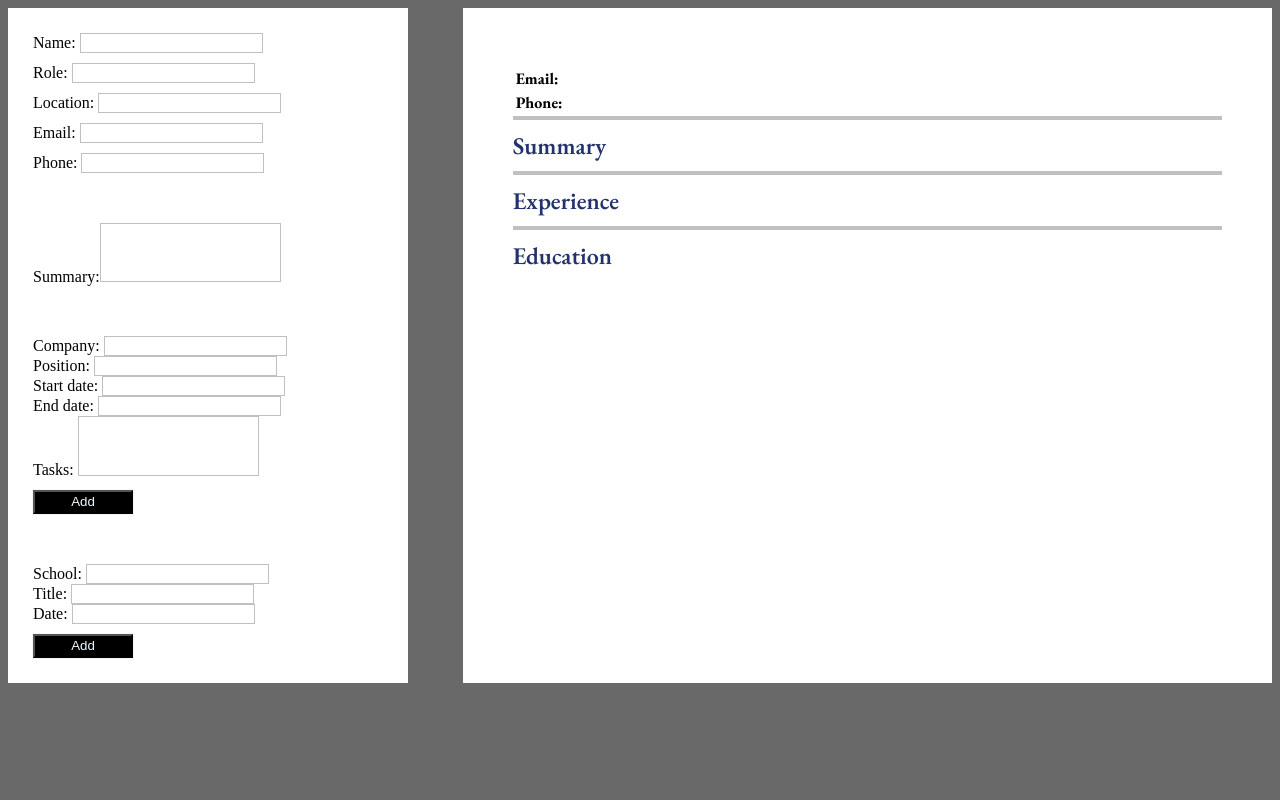
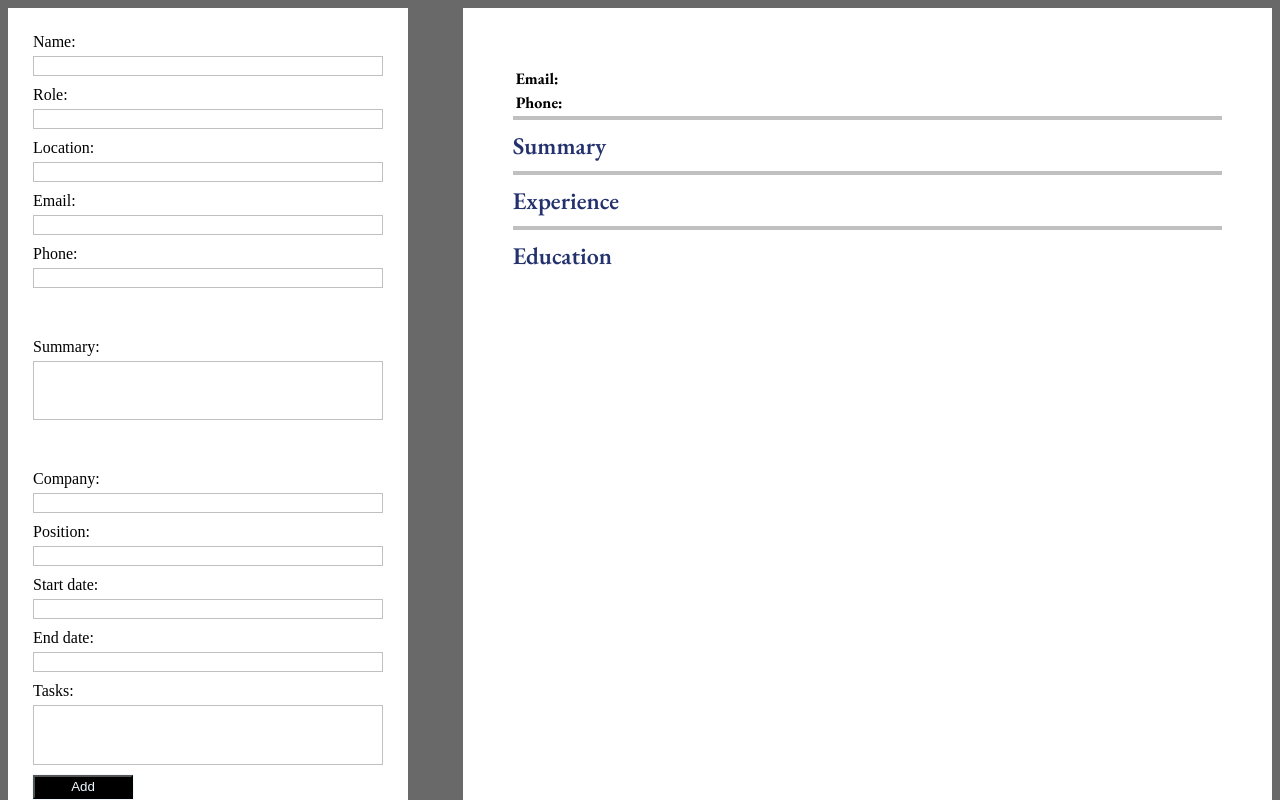
Before and after one commit to marcusicaro/cv-application, a React (Create React App) app: page / in a window 1280 px wide. Shown: the top 800 px of the page. Built offline with nearby package versions, Linux system fonts and the light colour scheme.

Commit message:
Fix form display

```diff
--- a/src/App.css
+++ b/src/App.css
@@ -65,6 +65,12 @@ textarea {
 
 textarea:focus {
     outline: 1px solid silver;
+}
+
+.input-content {
+    display: grid;
+    grid-template-rows: min-content min-content;
+    gap: 5px;
 }
 
 .general-info, .summary-info, .experience-content {
--- a/src/components/education/Education.js
+++ b/src/components/education/Education.js
@@ -37,7 +37,6 @@ class Education extends Component {
     return (
       <div className='form-cv'>
         <form onSubmit={this.onSubmitForm} className="add-form">
-          <div className='form-content'>
           <div className='input-content'>
           <label htmlFor="school">School: </label>
           <input name="school" value={school} onChange={this.handleInputChange} type="text" id="school"></input>
@@ -50,7 +49,6 @@ class Education extends Component {
           <label htmlFor="date">Date: </label>
           <input name="date" value={date} onChange={this.handleInputChange} type="text" id="date"></input>
           </div>
-          </div>
           <button type='submit'>Add</button>
         </form>
       </div>
--- a/src/components/experience/Experience.js
+++ b/src/components/experience/Experience.js
@@ -39,7 +39,6 @@ class Experience extends Component {
     return (
     <div className='form-cv'>
       <form onSubmit={this.onSubmitForm} className="add-form">
-        <div className='form-content'>
           <div className='input-content'>
           <label htmlFor="company">Company: </label>
           <input name="company" value={company} onChange={this.handleInputChange} type="text" id="company"></input>
@@ -60,7 +59,6 @@ class Experience extends Component {
           <label htmlFor="tasks">Tasks: </label>
           <textarea name="tasks" value={tasks} onChange={this.handleInputChange} type="text" id="tasks"></textarea>
           </div>
-        </div>
         <button type='submit'>Add</button>
       </form>
     </div>
```
